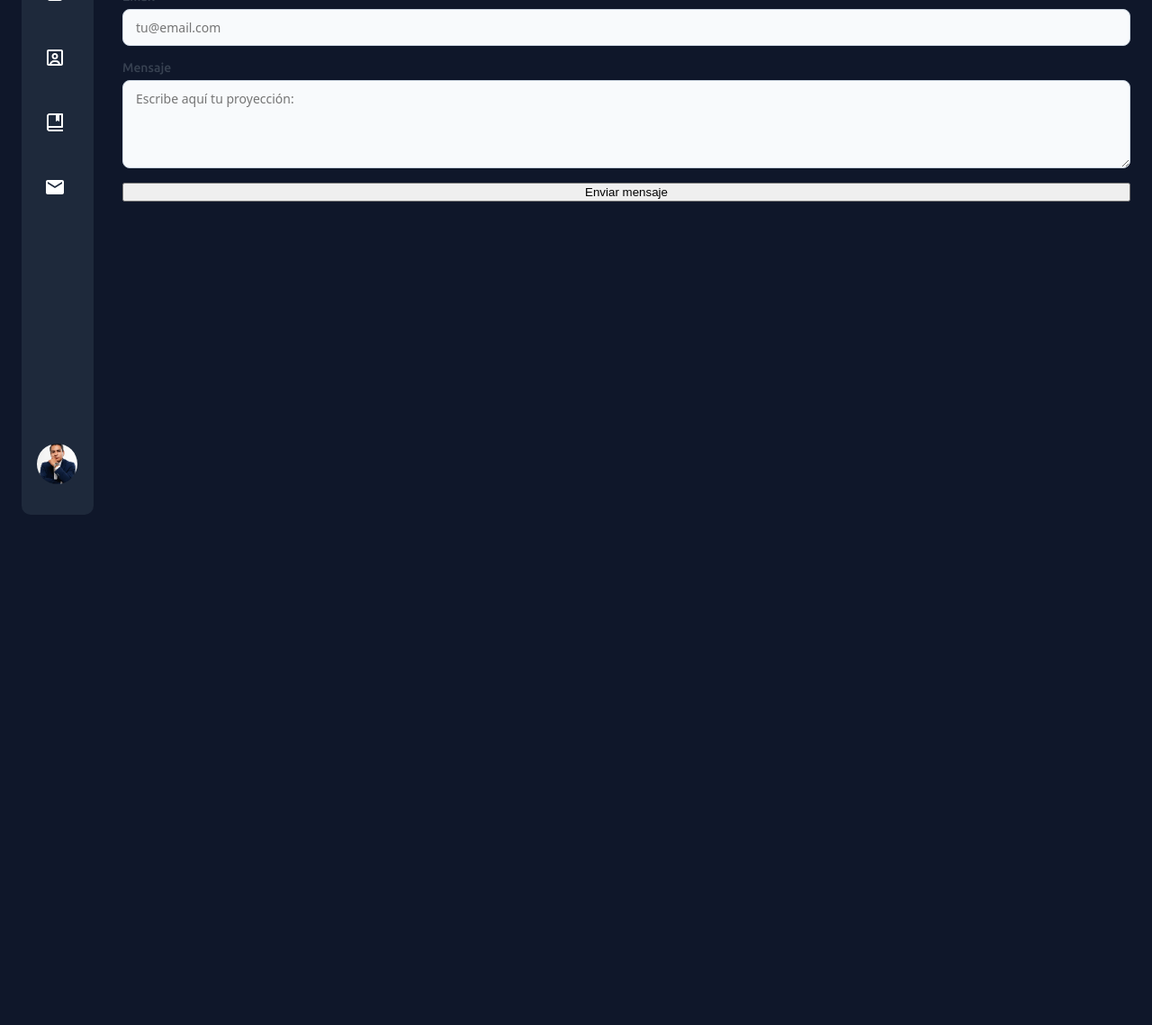
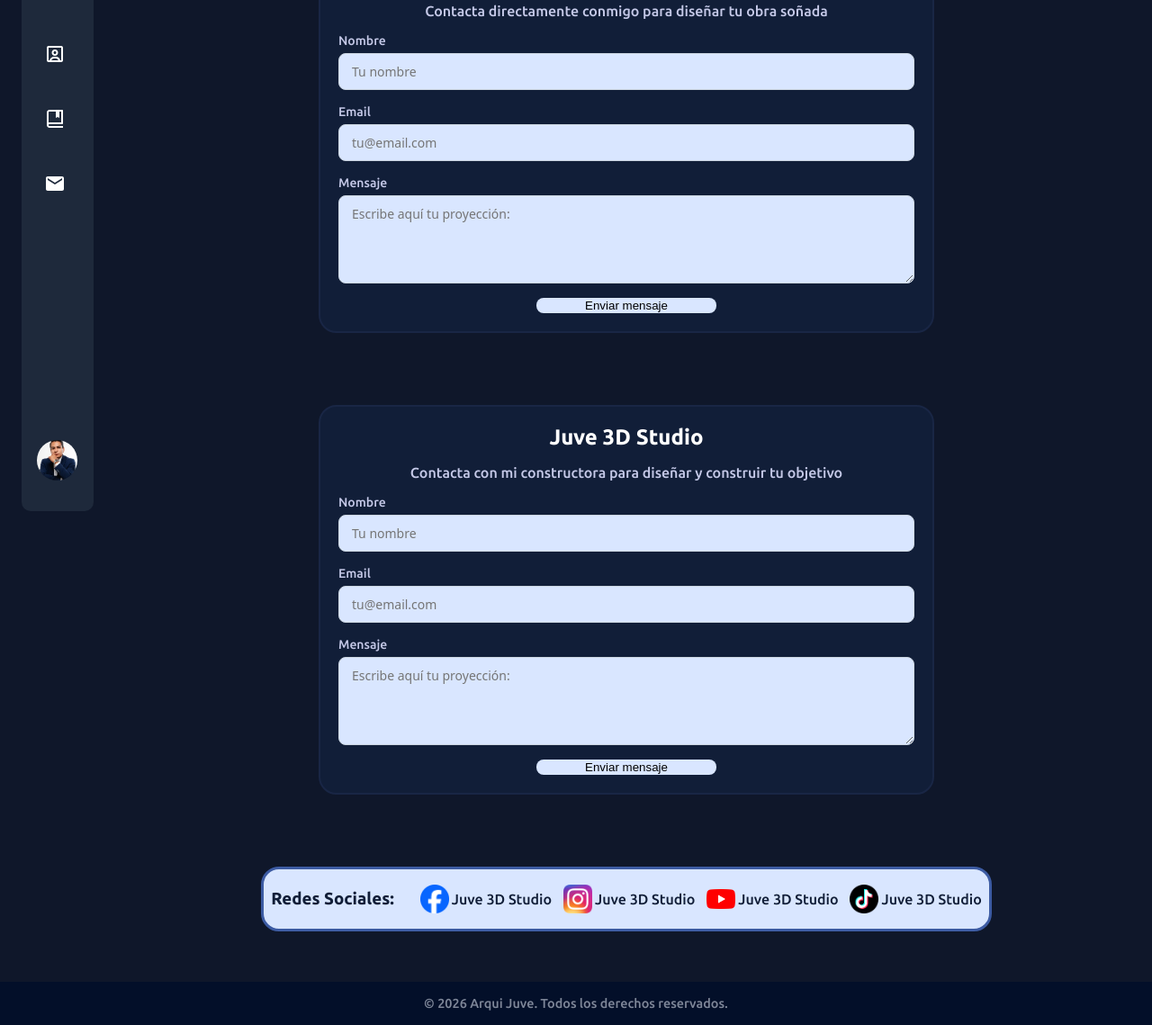
Before and after one commit to Xarmiel/PortWeb, a plain HTML site: page View/Contact.html in a window 1280 px wide. Shown: the part 305-1444 px from the top of the page at 90% size. Before the commit the page ends 901 px from the top, so only its background shows below. Drawn offline with Linux system fonts and the light colour scheme.

Commit message:
Pagina Contact

```diff
--- a/CSS/Style-Body-Header.css
+++ b/CSS/Style-Body-Header.css
@@ -19,7 +19,8 @@ header {
     align-items: center; /* Alinea el contenido verticalmente al centro en flex */
 }
 
-header h2 {
+header p {
+    font-size: 1.3rem; /* Define el tamaño de la fuente del encabezado */
     margin: 0; /* Reinicia los márgenes por defecto del título */
     color: #F8FAFC; /* Define el color del texto */
 }
@@ -32,3 +33,16 @@ header h2 {
     gap: 2rem; /* Define el espacio de separación entre elementos hijos */
     box-sizing: border-box;
 }
+
+footer {
+    background-color: #030F29; /* Define el color de fondo del pie de página */
+    width: 100%;
+    text-align: center; /* Alinea el texto al centro */
+}
+
+footer p {
+    font-size: 0.9rem; /* Define el tamaño de la fuente del pie de página */
+    margin: 0; /* Reinicia los márgenes por defecto del título */
+    padding: 1rem; /* Agrega espacio interno alrededor del texto */
+    color: #7F8799; /* Define el color del texto */
+}
--- a/CSS/Style-Contact.css
+++ b/CSS/Style-Contact.css
@@ -1,45 +1,61 @@
 /* --- 4. CONTENIDO --- */
 .content {
-    flex: 1; /* Permite que el elemento crezca para ocupar todo el espacio restante */
-    display: flex;
-    flex-direction: column;
-    color: #E8E8E8;
-    transition: all 0.4s ease;
-    min-width: 0; /* Asegura que el contenedor pueda encogerse correctamente en contextos flex */
+  flex: 1;
+  /* Permite que el elemento crezca para ocupar todo el espacio restante */
+  display: flex;
+  flex-direction: column;
+  color: #E8E8E8;
+  transition: all 0.4s ease;
+  min-width: 0;
+  /* Asegura que el contenedor pueda encogerse correctamente en contextos flex */
 }
 
-.contacto_contenido {
-  display: grid;
-  grid-template-columns: 1fr 1.5fr;
-  gap: 40px;
-  align-items: start;
+/* Formulario */
+.contacto_info {
+  padding-top: 2rem;
+  display: flex;
+  gap: 5rem;
+  justify-content: center;
+  margin-bottom: 2rem;
+  flex-wrap: wrap;
 }
 
-.contacto_info p {
-  color: #475569;
-  margin-bottom: 22px;
+.contacto_card {
+  background-color: #111E38;
+  padding: 20px;
+  border: 2px solid #192645;
+  border-radius: 20px;
+  transition: all 0.4s ease;
 }
 
-.contacto_lista {
-  list-style: none;
-  display: flex;
-  flex-direction: column;
-  gap: 12px;
-  color: #475569;
+.contacto_card:hover {
+  transform: translateY(-10px);
+  box-shadow: 0 2px 6px #7AD4FF;
 }
 
-.contacto_lista a {
-  color: #3b82f6;
-  text-decoration: none;
-}
-
-
-/* Formulario */
 .contacto_form {
   display: flex;
   flex-direction: column;
   gap: 16px;
+  width: 40rem;
 }
+
+.contacto_form h2 {
+  margin: 0;
+  font-size: 1.5rem;
+  text-align: center;
+  font-weight: 600;
+  color: #fff;
+}
+
+.contacto_form p {
+  margin: 0;
+  font-size: 1rem;
+  text-align: center;
+  color: #c5c9e8;
+}
+
+
 
 .form_grupo {
   display: flex;
@@ -50,7 +66,7 @@
 .form_grupo label {
   font-size: 14px;
   font-weight: 500;
-  color: #374151;
+  color: #c5c9e8;
 }
 
 .form_grupo input,
@@ -61,7 +77,7 @@
   font-size: 14px;
   font-family: system-ui, Arial, sans-serif;
   color: #1e293b;
-  background-color: #f8fafc;
+  background-color: #D9E6FF;
   outline: none;
 }
 
@@ -72,6 +88,61 @@
   box-shadow: 0 0 0 3px rgba(59, 130, 246, 0.15);
 }
 
+.btn {
+  border: none;
+  align-self: center;
+  background-color: #D9E6FF;
+}
+
+.btn.btn-primario {
+  border-radius: 8px;
+  width: 15em;
+}
+
 .form_grupo textarea {
   resize: vertical;
 }
+
+.contacto_card.contacto_redes {
+  border: 3px solid #3C5BA3;
+  color: #111E38;
+  background-color: #D9E6FF;
+  padding: .4rem;
+  flex-direction: column;
+}
+
+.redes_sociales {
+  display: flex;
+  gap: 1rem;
+  justify-content: center;
+  padding: .1rem;
+}
+
+.redes_sociales h3 {
+  margin: 0;
+  align-self: center;
+}
+
+.redes_list {
+  display: flex;
+  flex-direction: row;
+  list-style: none;
+  padding: 0;
+  margin: 0;
+  text-decoration: none;
+}
+
+.redes_list a, li {
+  display: flex;
+  text-decoration: none;
+}
+
+.btn.btn-secundario {
+  margin: 0 .2rem 0 .8rem;
+}
+
+.redes_list img {
+  width: 2rem;
+  height: auto;
+  transition: transform 0.3s ease;
+}
--- a/CSS/Style-Sidebar.css
+++ b/CSS/Style-Sidebar.css
@@ -40,7 +40,7 @@
 .sidebar_element:not(:has(.sidebar_icon-logo, .sidebar_avatar-title)):hover {
    color: #B8B8B8;
    fill: #B8B8B8;
-   background-color: #363636;
+   background-color: #667EB0;
    cursor: pointer; /* Cambia el cursor a una mano al pasar por encima */
 }
 
--- a/View/Contact.html
+++ b/View/Contact.html
@@ -15,7 +15,7 @@
 
 <body>
     <header>
-        <h2>Bienvenidos a mi Portafolio Web</h2>
+        <p>Bienvenidos a mi Portafolio Web</p>
     </header>
 
     <div class="app_container">
@@ -102,9 +102,13 @@
 
         <main class="content">
             <h1>Contacto</h1>
-            <p>¡Gracias por visitar mi portafolio! Si deseas ponerte en contacto conmigo, puedes hacerlo a través de los
-                siguientes medios:</p>
+            <p>¡Gracias por visitar mi portafolio! Si deseas ponerte en contacto conmigo, con mi empresa o ver más sobre mi trabajo en mis redes sociales!</p>
+            <div class="contacto_info">
+
+                <div class="contacto_card">
                     <form class="contacto_form">
+                        <h2>Arquitecto Diego Zuñiga</h2>
+                        <p>Contacta directamente conmigo para diseñar tu obra soñada</p>
                         <div class="form_grupo">
                             <label for="nombre">Nombre</label>
                             <input type="text" id="nombre" name="nombre" placeholder="Tu nombre" />
@@ -115,12 +119,63 @@
                         </div>
                         <div class="form_grupo">
                             <label for="mensaje">Mensaje</label>
-                    <textarea id="mensaje" name="mensaje" rows="4" placeholder="Escribe aquí tu proyección: "></textarea>
+                            <textarea id="mensaje" name="mensaje" rows="4"
+                                placeholder="Escribe aquí tu proyección: "></textarea>
                         </div>
                         <button type="submit" class="btn btn-primario">Enviar mensaje</button>
                     </form>
+                </div>
+
+                <div class="contacto_card">
+                    <form class="contacto_form">
+                        <h2>Juve 3D Studio</h2>
+                        <p>Contacta con mi constructora para diseñar y construir tu objetivo</p>
+                        <div class="form_grupo">
+                            <label for="nombre">Nombre</label>
+                            <input type="text" id="nombre" name="nombre" placeholder="Tu nombre" />
+                        </div>
+                        <div class="form_grupo">
+                            <label for="email">Email</label>
+                            <input type="email" id="email" name="email" placeholder="tu@email.com" />
+                        </div>
+                        <div class="form_grupo">
+                            <label for="mensaje">Mensaje</label>
+                            <textarea id="mensaje" name="mensaje" rows="4"
+                                placeholder="Escribe aquí tu proyección: "></textarea>
+                        </div>
+                        <button type="submit" class="btn btn-primario">Enviar mensaje</button>
+                    </form>
+                </div>
+
+                <div class="contacto_card contacto_redes">
+                    <div class="redes_sociales">
+                        <h3>Redes Sociales:</h3>
+                        <ul class="redes_list">
+                            <li><a href="https://www.facebook.com/ArquiJuve" target="_blank"
+                                    class="btn btn-secundario"><img src="../Recursos/Facebook.png" alt="Facebook"></a>
+                                <p>Juve 3D Studio</p>
+                            </li>
+                            <li><a href="https://www.instagram.com/ArquiJuve" target="_blank"
+                                    class="btn btn-secundario"><img src="../Recursos/Instagram.png" alt="Instagram"></a>
+                                <p>Juve 3D Studio</p>
+                            </li>
+                            <li><a href="https://www.linkedin.com/in/ArquiJuve" target="_blank"
+                                    class="btn btn-secundario"><img src="../Recursos/YouTube.png" alt="Youtube"></a>
+                                <p>Juve 3D Studio</p>
+                            </li>
+                            <li><a href="https://www.tiktok.com/@ArquiJuve" target="_blank"
+                                    class="btn btn-secundario"><img src="../Recursos/Tiktok.png" alt="Tiktok"></a>
+                                <p>Juve 3D Studio</p>
+                            </li>
+                        </ul>
+                    </div>
+                </div>
+            </div>
         </main>
     </div>
+    <footer>
+        <p>&copy; 2026 Arqui Juve. Todos los derechos reservados.</p>
+    </footer>
 </body>
 
 </html>
```
Also changed, not shown: View/AboutMe.html (+4 -2 lines), View/Index.html (+4 -1 lines), View/Projects.html (+4 -2 lines), Recursos/Facebook.png (added), Recursos/GitHub.png (added), Recursos/Instagram.png (added), Recursos/Tiktok.png (added), Recursos/YouTube.png (added). Lines whose indentation alone changed are shown as unchanged.
